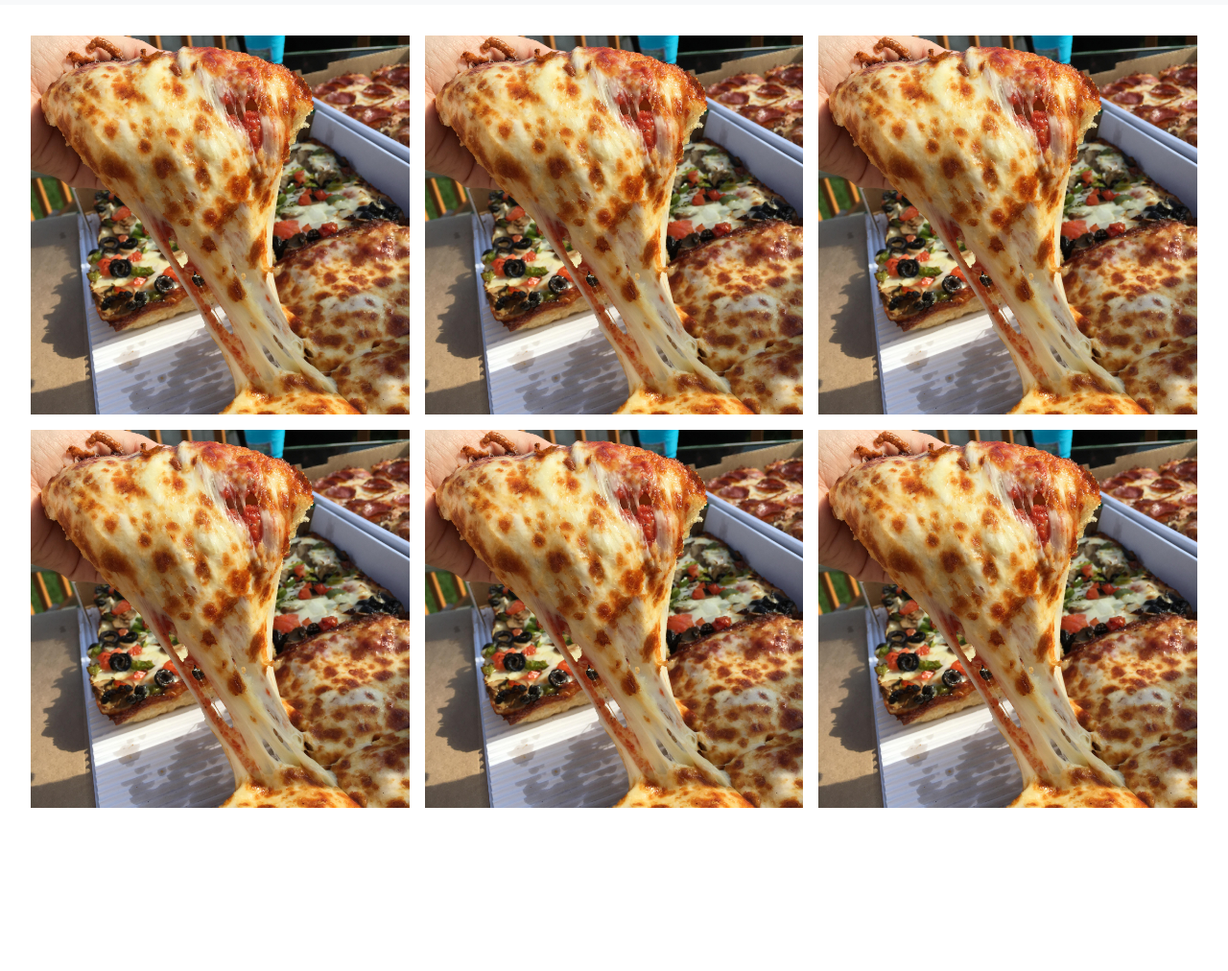
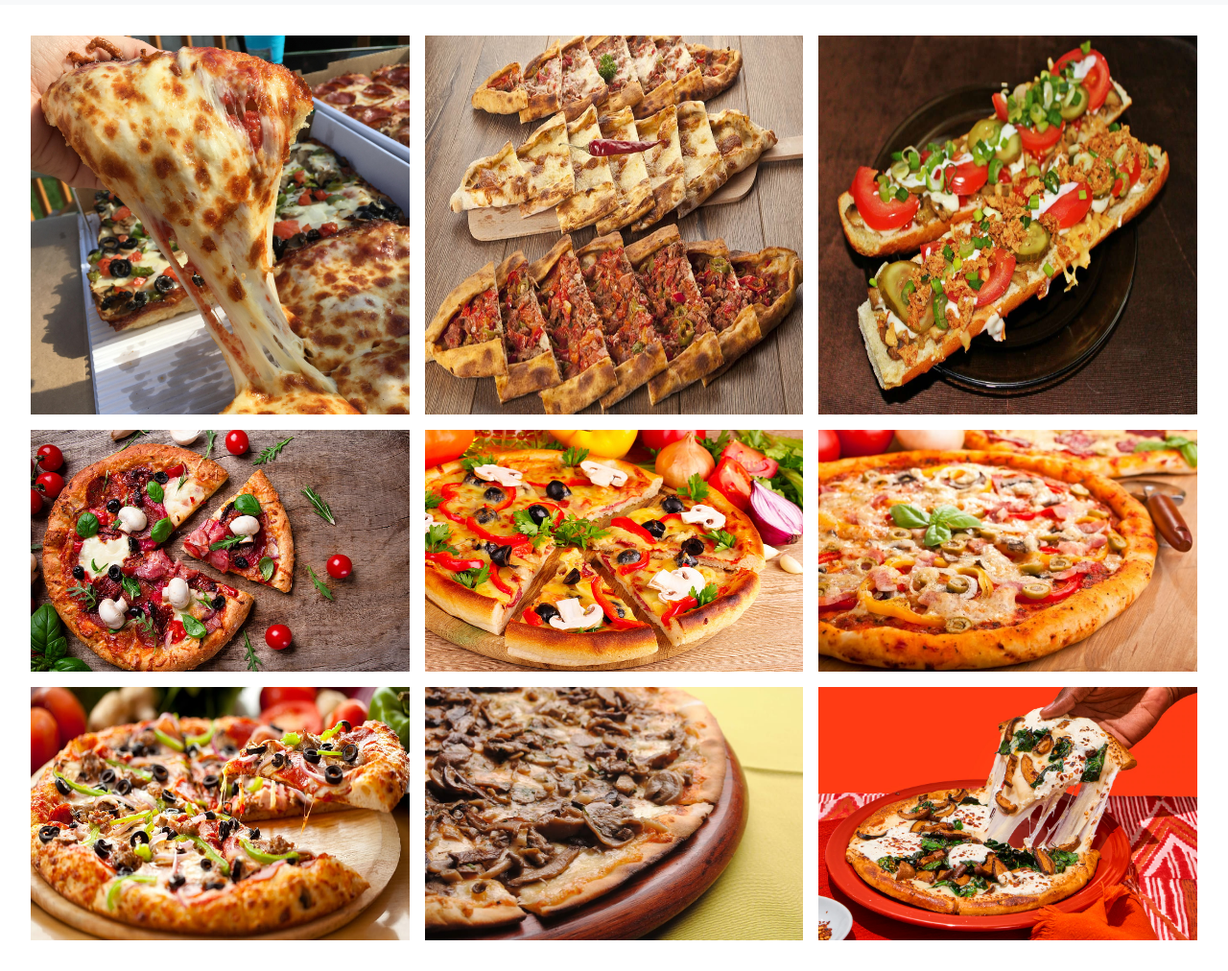
Before and after one commit to Ismael76/Fp_Day3_Frameworks, a plain HTML site: page gallery.html in a window 1280 px wide. Shown: the part 79-1091 px from the top of the page at 96% size. Before the commit the page ends 953 px from the top, so only its background shows below. Drawn offline with nearby package versions, Linux system fonts and the light colour scheme.

Commit message:
added more pics to gallery

```diff
--- a/gallery.html
+++ b/gallery.html
@@ -47,11 +47,14 @@
 
     <section class="grid grid-cols-1">
         <img src="./pictures/hoheoed0fb811.jpg" alt="">
-        <img src="./pictures/hoheoed0fb811.jpg" alt="">
-        <img src="./pictures/hoheoed0fb811.jpg" alt="">
-        <img src="./pictures/hoheoed0fb811.jpg" alt="">
-        <img src="./pictures/hoheoed0fb811.jpg" alt="">
-        <img src="./pictures/hoheoed0fb811.jpg" alt="">
+        <img src="./pictures/turkish pide.jpg" alt="">
+        <img src="./pictures/zapikanki.jpg" alt="">
+        <img src="./pictures/mushroompizza.jpg" alt="">
+        <img src="./pictures/pizza1.jpg" alt="">
+        <img src="./pictures/pizza2.jpg" alt="">
+        <img src="./pictures/pizza3.jpg" alt="">
+        <img src="./pictures/pizza4.jpg" alt="">
+        <img src="./pictures/pizza5.webp" alt="">
     </section>
 
 </body>
--- a/styles/gallery.css
+++ b/styles/gallery.css
@@ -8,6 +8,7 @@
 
 img {
   width: 100%;
+  height: 100%;
 }
 
 @media screen and (max-width: 768px) {
```
Also changed, not shown: pictures/mushroompizza.jpg (added), pictures/pizza1.jpg (added), pictures/pizza2.jpg (added), pictures/pizza3.jpg (added), pictures/pizza4.jpg (added), pictures/pizza5.webp (added).
